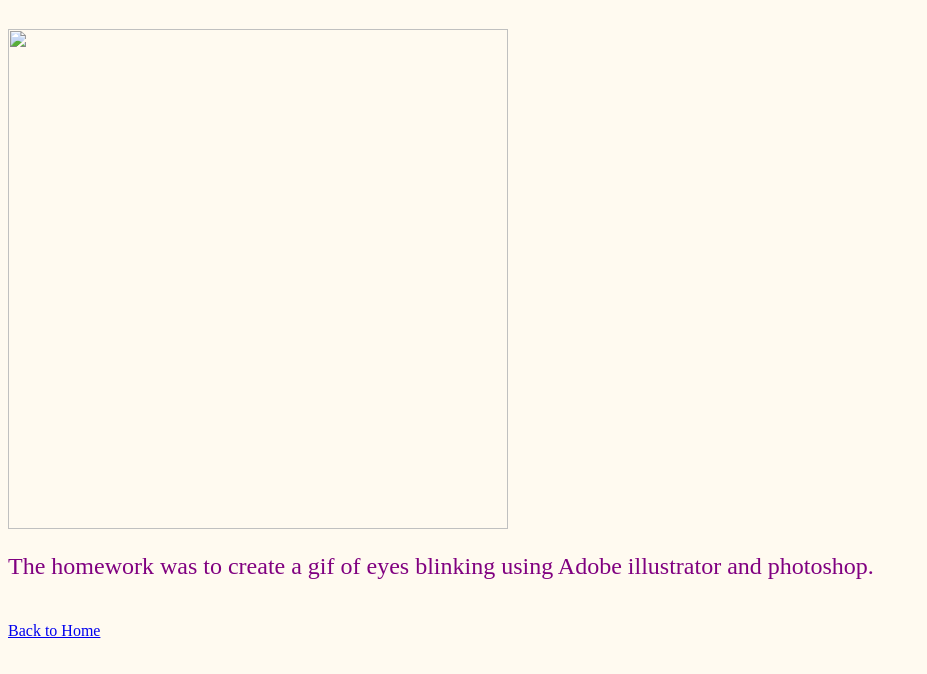
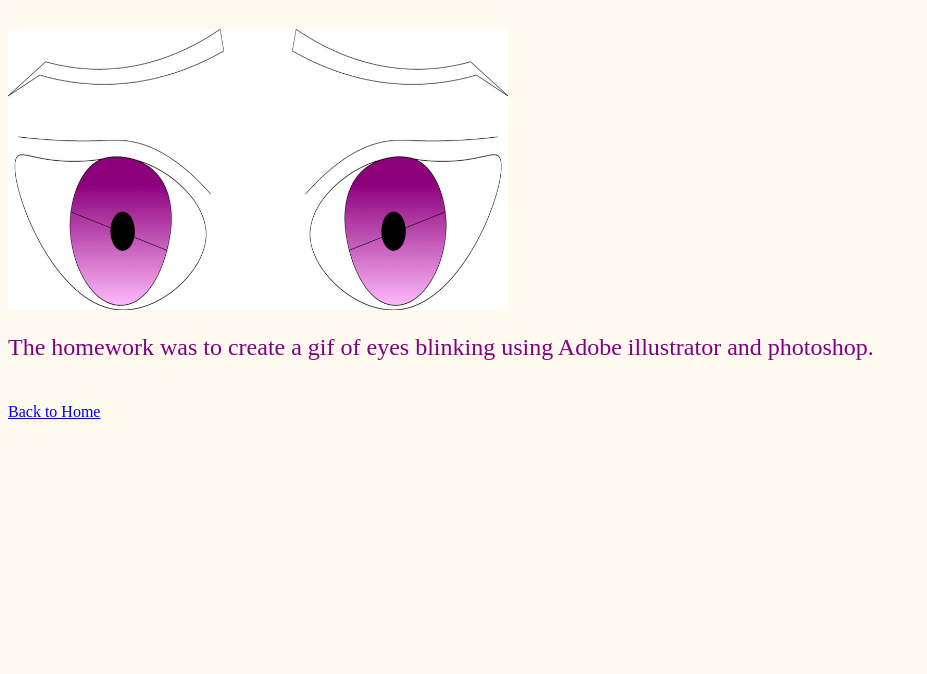
Before and after one commit to portorfolio/Ivy-Portfolio, a plain HTML site: page hw7.html in a window 1280 px wide. Shown: the part 66-740 px from the top of the page, without its empty margins (0-927 px from the left). Drawn offline with Linux system fonts and the light colour scheme.

Commit message:
Update hw7.html

```diff
--- a/hw7.html
+++ b/hw7.html
@@ -10,7 +10,7 @@ p    {color: purple;}
   </head>
   <body>
      <h1>Blinking Eyes</h1>
-<img src="images/homework7eyes.gif"style="width:500px;">
+<img src="homework7eyes.gif"style="width:500px;">
 <p>The homework was to create a gif of eyes blinking using Adobe illustrator and photoshop.</p>
 <br>
 <a href="index.html">Back to Home</a>
```
